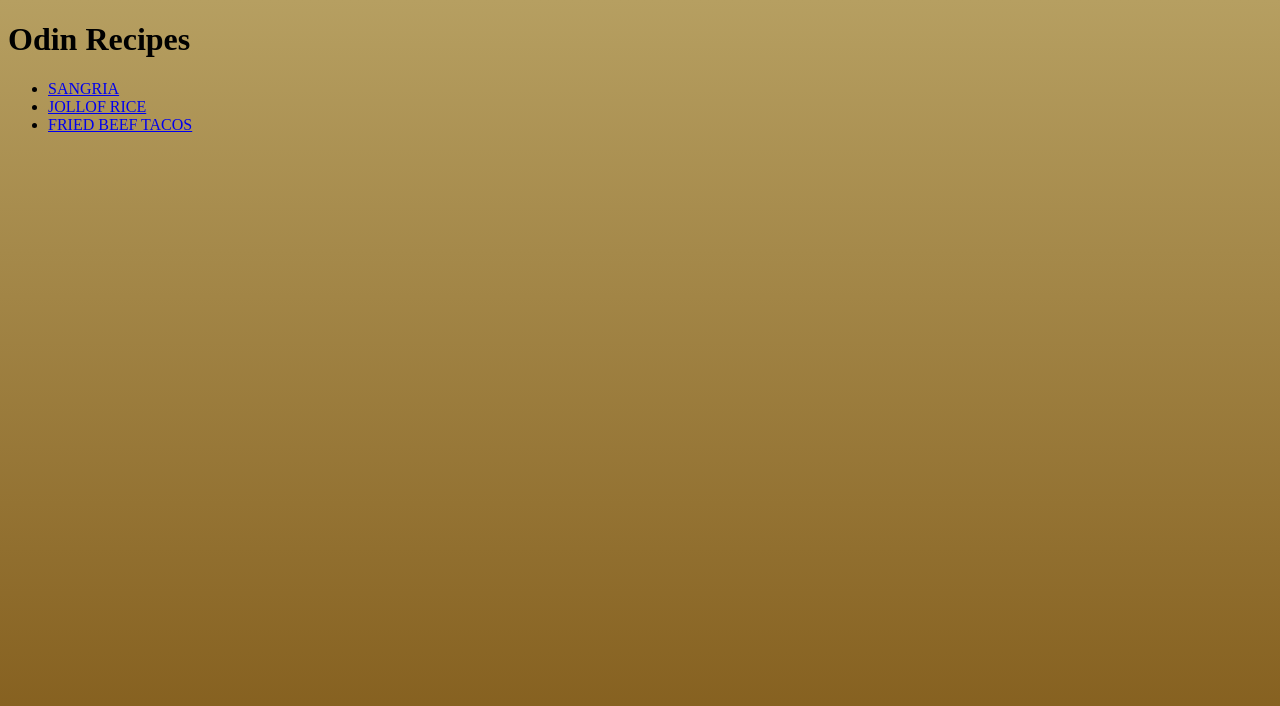
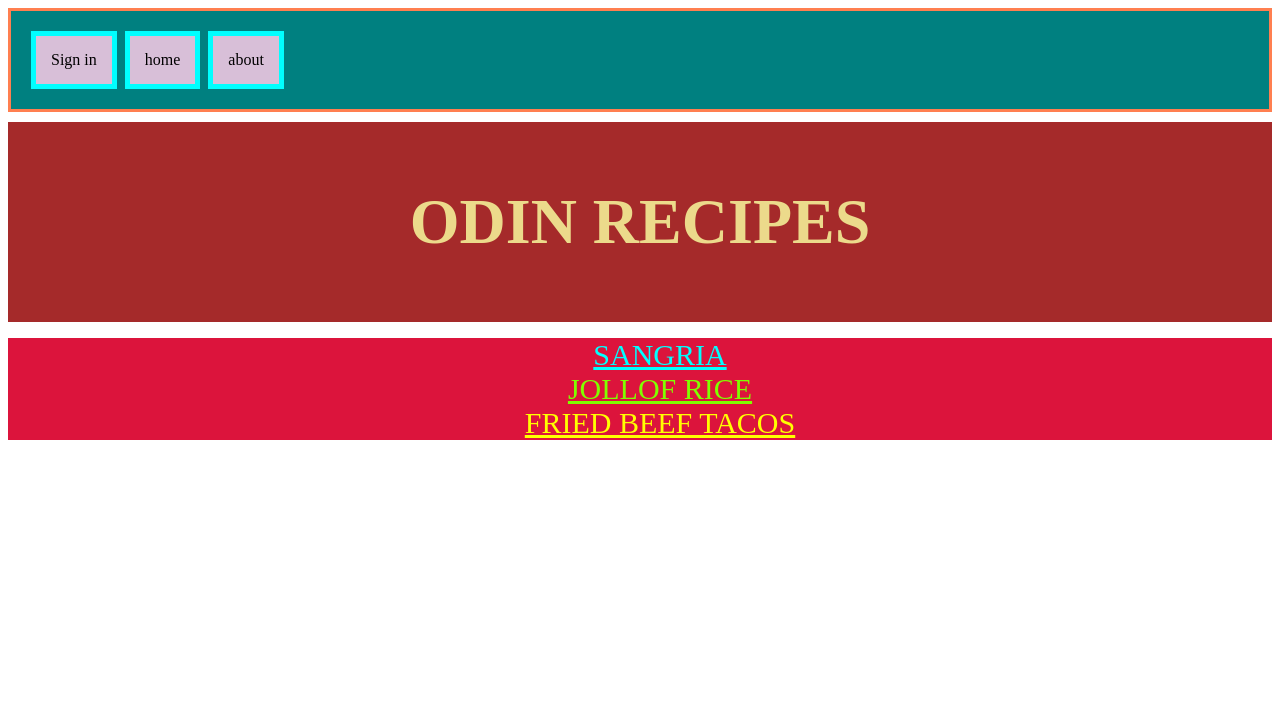
Before and after one commit to neeptygun/git_test, a plain HTML site: page odin-recipes/index.html in a window 1280 px wide. Drawn offline with Linux system fonts and the light colour scheme.

Commit message:
Add index.css and Edit index.html

```diff
--- a/odin-recipes/index.css
+++ b/odin-recipes/index.css
@@ -1,10 +1,55 @@
-html{
-    min-height: 100vh;
-    background: linear-gradient(180deg, rgb(182, 159, 97), rgb(128, 89, 24));
+.headtop{
+    background-color: brown;
+    padding: 20px;
+  }
+  #title{
+    position: relative;
+    font-family: "Norse";
+    text-transform: uppercase;
+    font-size: 5vw;
+    text-align: center;
+    color:rgb(236, 218, 139);
+  }
+  .middle{
+    background-color: crimson;
+  }
+  #linklist{
+    text-align: center;
+  }
+  #linklistsangria{
+    font-size: 30px;
+    color: aqua;
+  }
+  #linklistjollofrice{
+    font-size: 30px;
+    color: chartreuse;
+  }
+  #linklistfriedbeeftacos{
+    font-size: 30px;
+    color: yellow;
+  }
+nav{
+    margin-bottom: 10px;
 }
-head{
-    #title{
-        text-align: center;
-        position: relative;
-    }
+.container{
+    background-color: teal;
+    border: 3px solid coral;
+    padding: 20px;
+    gap: 8px;
+    display: flex;
 }
+.signin{
+    background-color: thistle;
+    padding: 15px;
+    border: 5px solid aqua;
+}
+.home{
+    background-color: thistle;
+    padding: 15px;
+    border: 5px solid aqua;
+}
+.about{
+    background-color: thistle;
+    padding: 15px;
+    border: 5px solid aqua;
+}
--- a/odin-recipes/index.html
+++ b/odin-recipes/index.html
@@ -1,16 +1,29 @@
 <!DOCTYPE html>
-<htm>
-    <head>
+<html>
+     <head>
         <title>Odin Recipes</title>
-        <h1 id="title">Odin Recipes</h1>
         <meta charset="UTF-8">
         <link href="index.css" rel="stylesheet">
     </head>
     <body>
-        <ul id="linklist">
-            <li><a id="linklistsangria" href="recipes/sangria.html">SANGRIA</a></li>
-            <li><a id="linklistjollofrice" href="recipes/jollofrice.html">JOLLOF RICE</a></li>
-            <li><a id="linklistfriedbeeftacos" href="recipes/friedbeeftacos.html">FRIED BEEF TACOS</a></li>
-        </ul>
+        <nav>
+            <div class="container">
+                <div class="signin">Sign in</div>
+                <div class="home">home</div>
+                <div class="about">about</div>
+            </div>
+        </nav>
+        <div class="headtop">
+            <div id="header">
+                <h1 id="title">Odin Recipes</h1>
+            </div>
+        </div>
+        <div class="middle">
+            <ul id="linklist">
+                <a id="linklistsangria" href="recipes/sangria.html">SANGRIA</a><br>
+                <a id="linklistjollofrice" href="recipes/jollofrice.html">JOLLOF RICE</a><br>
+                <a id="linklistfriedbeeftacos" href="recipes/friedbeeftacos.html">FRIED BEEF TACOS</a><br>
+            </ul>
+        </div>
     </body>
-</htm>
+</html>
```
